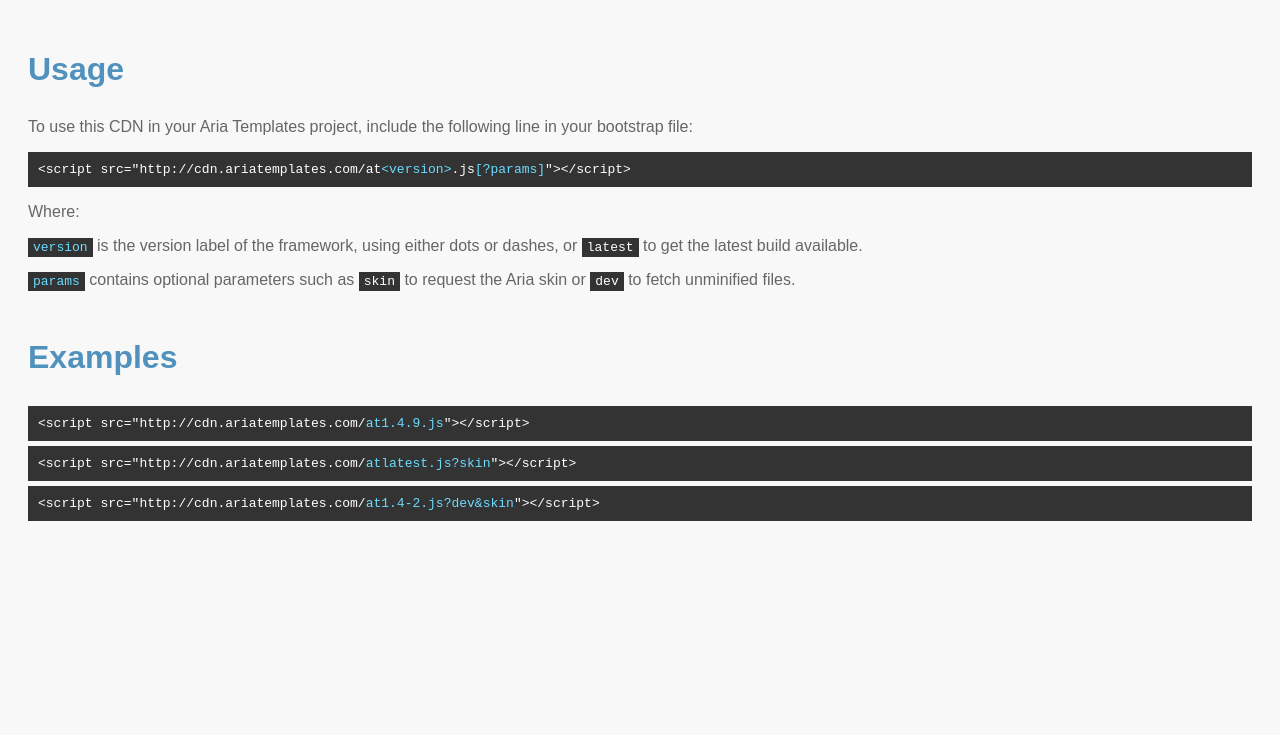
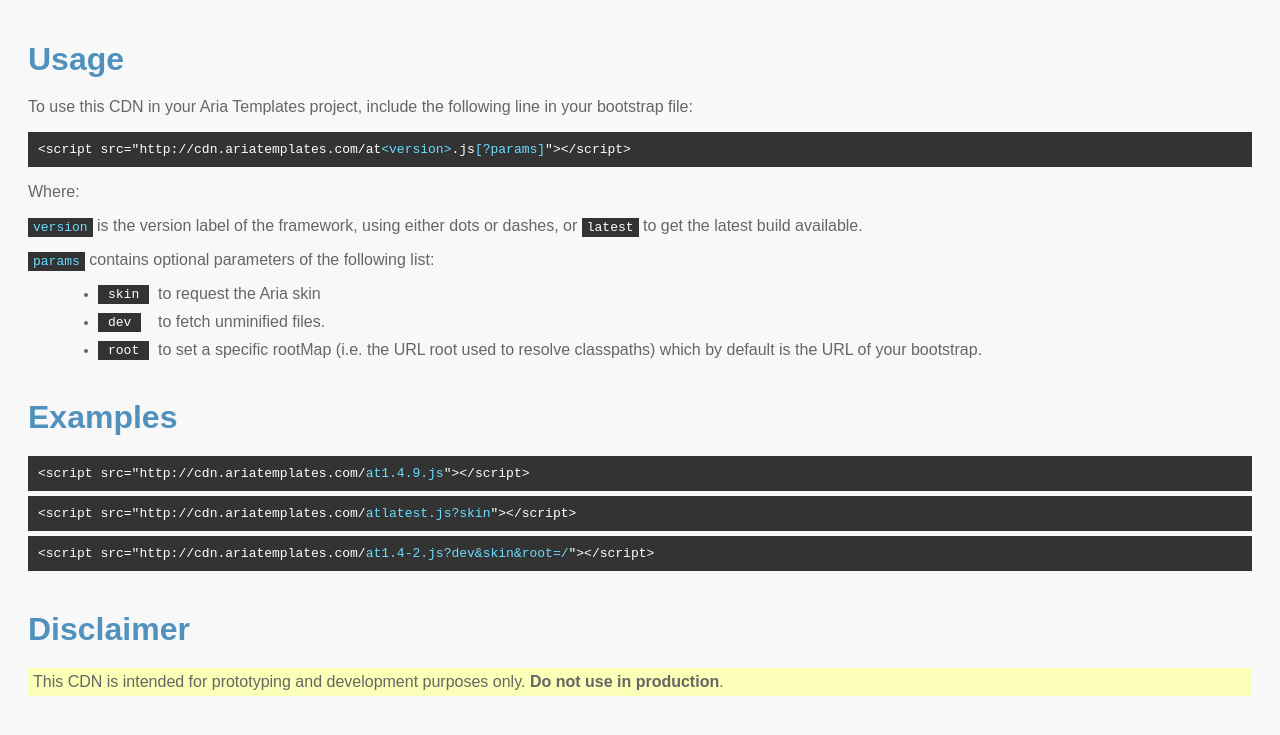
Before and after one commit to ariatemplates/cdn.ariatemplates.com, a website: page static/index.html in a window 1280 px wide. Shown: the part 103-838 px from the top of the page. Before the commit the page ends 800 px from the top, so only its background shows below. Drawn offline with Linux system fonts and the light colour scheme; a small style sheet from the web is missing.

Commit message:
Added root param + small refactor

```diff
--- a/static/cdn.css
+++ b/static/cdn.css
@@ -5,10 +5,10 @@
 	background: #f8f8f8;
 }
 h1 {
-	margin: 50px 0 30px 0;
+	margin: 40px 0 20px 0;
 	color: #5092BD
 }
-.code {
+.code, dt {
 	font-family: monospace;
 	color: white;
 	background: #333;
@@ -21,3 +21,16 @@
 .option {
 	color: #6bdcff;
 }
+dt {
+	color: #666;
+	display: list-item;
+	float: left;
+	margin-left: 70px;
+}
+dd {
+	margin: 0 0 10px 130px;
+}
+.warn {
+	background: #fcffb7;
+	padding: 5px;
+}
--- a/static/index.html
+++ b/static/index.html
@@ -2,20 +2,33 @@
 <html>
 	<head>
 		<link rel="stylesheet" href="http://ariatemplates.com/styles/webfonts.css" type="text/css"/>
+		<title>Aria Templates CDN</title>
 		<link rel="stylesheet" href="/cdn.css" type="text/css"/>
 	</head>
 
 	<body>
 		<img src="/logo-cdn.png" alt="Aria Templates"/>
+
 		<h1>Usage</h1>
+
 		<p>To use this CDN in your Aria Templates project, include the following line in your bootstrap file:</p>
 		<p class="term code">&lt;script src="http://cdn.ariatemplates.com/at<span class="option">&lt;version&gt;</span>.js<span class="option">[?params]</span>"&gt;&lt;/script&gt;</p>
 		<p>Where:</p>
 		<p><span class="code option">version</span> is the version label of the framework, using either dots or dashes, or <span class="code">latest</span> to get the latest build available.</p>
-		<p><span class="code option">params</span> contains optional parameters such as <span class="code">skin</span> to request the Aria skin or <span class="code">dev</span> to fetch  unminified files.</p>
+		<p><span class="code option">params</span> contains optional parameters of the following list:</p>
+		<dl>
+			<dt><span class="code">skin</span></dt><dd>to request the Aria skin</dd>
+			<dt><span class="code">dev<span></dt><dd>to fetch unminified files.</dd>
+			<dt><span class="code">root<span></dt><dd>to set a specific rootMap (i.e. the URL root used to resolve classpaths) which by default is the URL of your bootstrap.</dd>
+		</dl>
+
 		<h1>Examples</h1>
 		<div class="term code">&lt;script src="http://cdn.ariatemplates.com/<span class="option">at1.4.9.js</span>"&gt;&lt;/script&gt;</div>
 		<div class="term code">&lt;script src="http://cdn.ariatemplates.com/<span class="option">atlatest.js?skin</span>"&gt;&lt;/script&gt;</div>
-		<div class="term code">&lt;script src="http://cdn.ariatemplates.com/<span class="option">at1.4-2.js?dev&skin</span>"&gt;&lt;/script&gt;</div>
+		<div class="term code">&lt;script src="http://cdn.ariatemplates.com/<span class="option">at1.4-2.js?dev&skin&root=/</span>"&gt;&lt;/script&gt;</div>
+
+		<h1>Disclaimer</h1>
+		<p class="warn">This CDN is intended for prototyping and development purposes only.  <strong>Do not use in production</strong>.</p>
+
 	</body>
 </html>
```
Also changed, not shown: cdn.js (+20 -18 lines).
